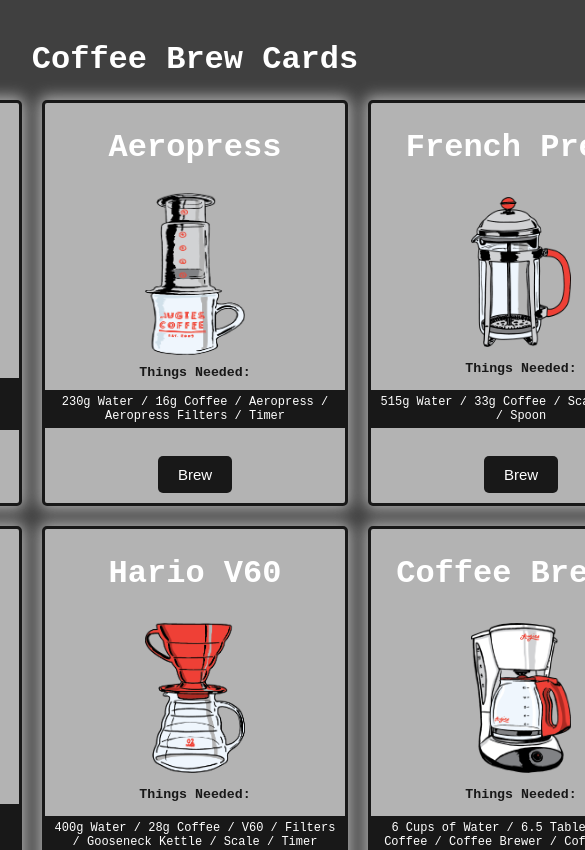
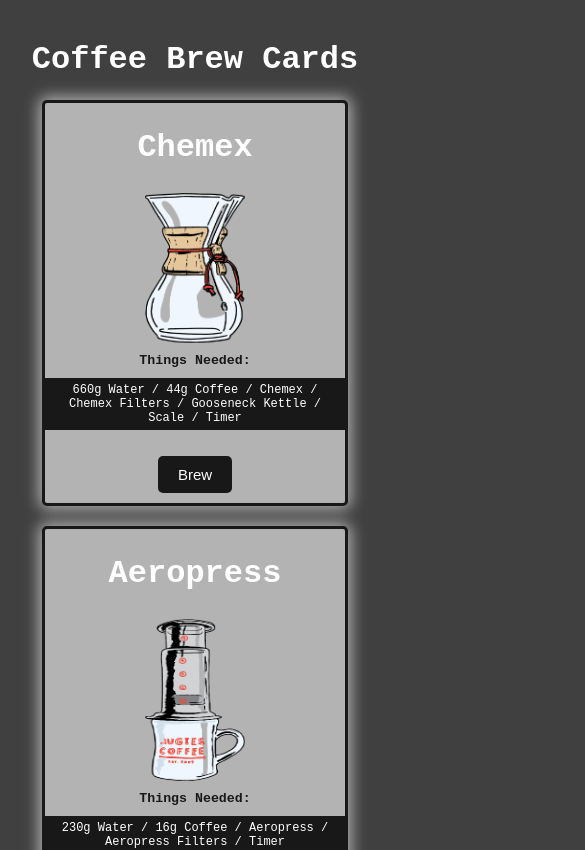
Before and after one commit to puginator/coffee-brew, a React (Create React App) app: page / in a window 390 px wide. Shown: the top 850 px of the page, 585 px wide, since content can reach past the window. Built offline with nearby package versions, Linux system fonts and the light colour scheme.

Commit message:
added some minor responsive tweaks

```diff
--- a/src/App.js
+++ b/src/App.js
@@ -27,6 +27,9 @@ const Container = styled.div`
   gap: 20px;
   justify-content: center;
   align-items: center;
+  @media (max-width: 768px) {
+    grid: 1fr  / 1fr;
+  }
 `;
 
 
```
